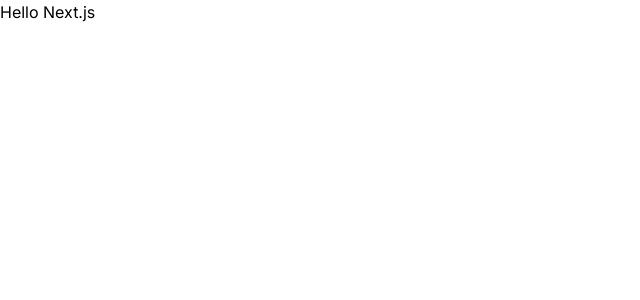
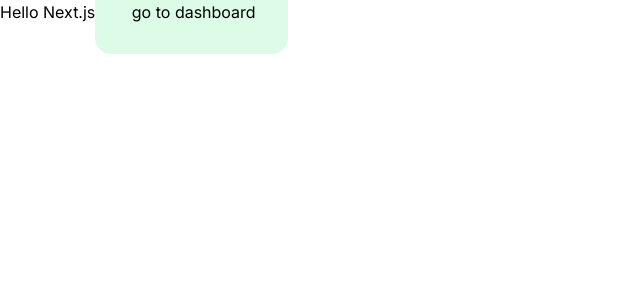
Before and after one commit to parisaMontakhab/NextLearning, a Next.js app: page / in a window 1280 px wide. Shown: the top 300 px of the page, without its empty margins (0-640 px from the left). Built offline with nearby package versions, Linux system fonts and the light colour scheme.

Commit message:
feat: add Link and import Link for learning first way to navigate between routes in Next

```diff
--- a/src/app/page.tsx
+++ b/src/app/page.tsx
@@ -1,8 +1,10 @@
+import Link from "next/link"
 
 export default function  Home(){
   return(
     <div>
       Hello Next.js
+      <Link className="p-8 bg-green-100 rounded-2xl text-center hover:bg-blue-500" href="/dashboard"> go to dashboard </Link>
     </div>
   )
 }
```
Also changed, not shown: src/app/dashboard/page.tsx (+4 -3 lines).
